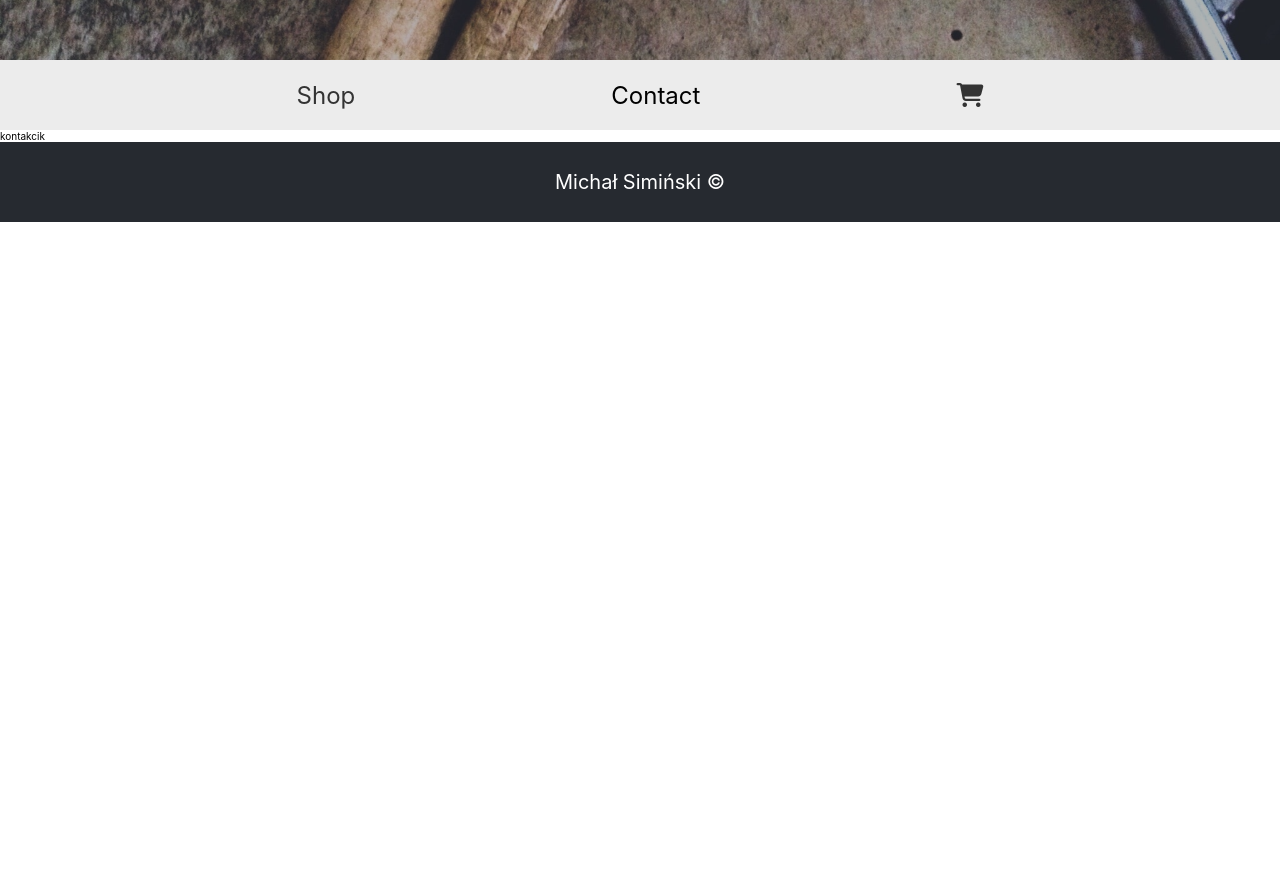
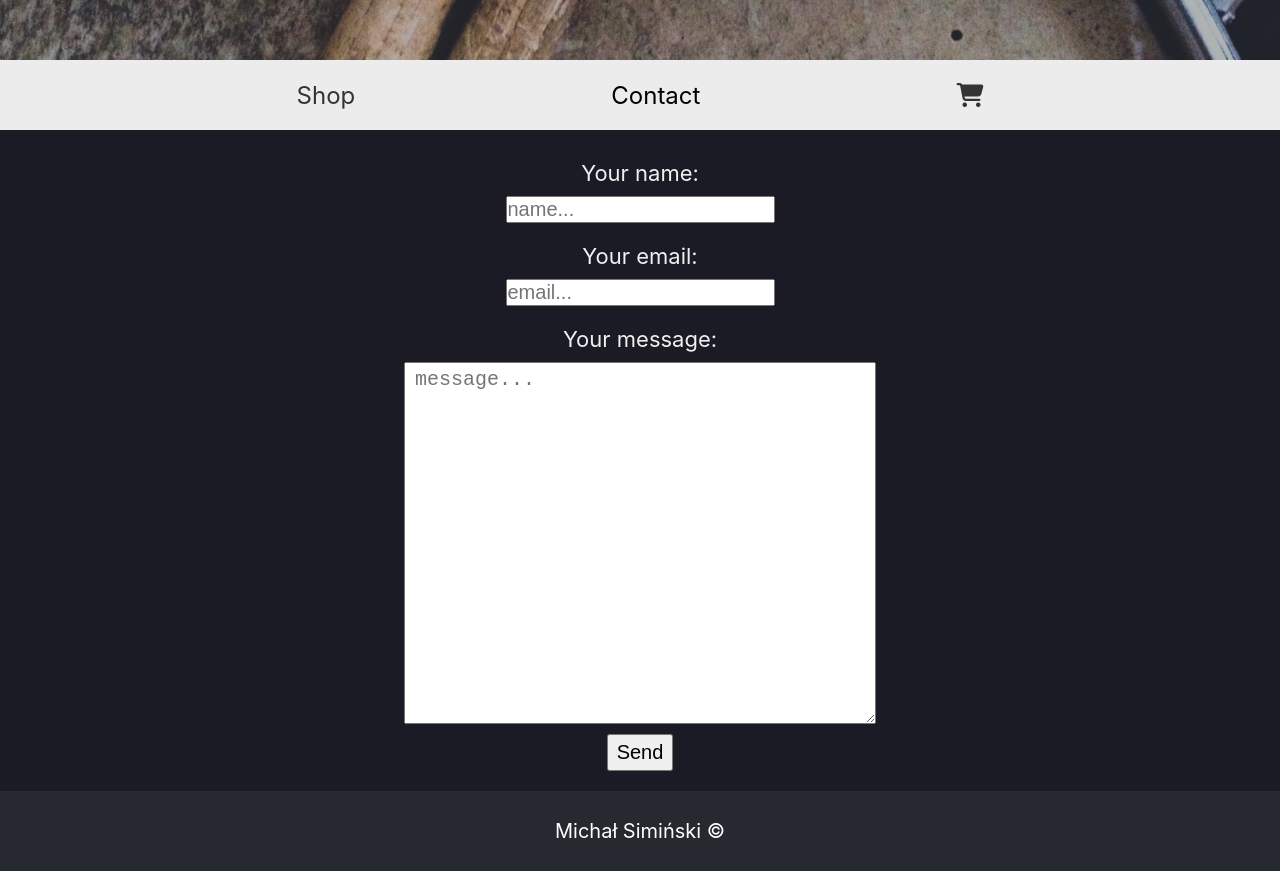
Before and after one commit to michalsiminski98/REACT--Drum-shop, a React (Create React App) app: page /contact in a window 1280 px wide. Shown: the part 540-1411 px from the top of the page. Before the commit the page ends 800 px from the top, so only its background shows below. Built offline with nearby package versions, Linux system fonts and the light colour scheme.

Commit message:
add form styles and send functions

```diff
--- a/src/components/Navigation.js
+++ b/src/components/Navigation.js
@@ -12,8 +12,8 @@ const navigationList = [
 const Navigation = () => {
 
     const menu = navigationList.map(item => (
-        <li className="navigation__li">
-            <NavLink to={item.path} exact={item.exact && item.exact}>{item.name === 'cart' ? <i class="fas fa-shopping-cart"></i> : item.name}</NavLink>
+        <li key={item.name} className="navigation__li">
+            <NavLink to={item.path} exact={item.exact && item.exact}>{item.name === 'cart' ? <i className="fas fa-shopping-cart"></i> : item.name}</NavLink>
         </li>
     ))
 
--- a/src/pages/ContactPage.js
+++ b/src/pages/ContactPage.js
@@ -1,11 +1,88 @@
-import React from 'react';
+import React, {Component} from 'react';
+import {Prompt} from 'react-router-dom';
 
-const ContactPage = () => {
+import '../styles/ContactPage.css';
+
+class ContactPage extends Component{
+
+    state={
+        nameValue:"",
+        emailValue:"",
+        messageValue:"",
+        isNameEmpty:true,
+        isEmailEmpty:true,
+        isMessageEmpty:true,
+    }
+
+    handleName = e => {
+        if(e.target.value.length > 0){
+            this.setState({
+                nameValue: e.target.value,
+                isNameEmpty: false})
+        }else this.setState({
+            nameValue: e.target.value,
+            isNameEmpty: true})
+    }
+
+    handleEmail = e => {
+        if(e.target.value.length > 0){
+            this.setState({
+                emailValue: e.target.value,
+                isEmailEmpty: false})
+        }else this.setState({
+            emailValue: e.target.value,
+            isEmailEmpty: true})
+    }
+
+    handleMessage = e => {
+        if(e.target.value.length > 0){
+            this.setState({
+                messageValue: e.target.value,
+                isMessageEmpty: false})
+        }else this.setState({
+            messageValue: e.target.value,
+            isMessageEmpty: true})
+    }
+
+    handleSubmit = e => {
+        e.preventDefault();
+        if(!this.state.isNameEmpty && !this.state.isEmailEmpty && !this.state.isMessageEmpty){
+            this.setState({
+            nameValue:"",
+            emailValue:"",
+            messageValue:"",
+            isNameEmpty:true,
+            isEmailEmpty:true,
+            isMessageEmpty:true,
+            });
+        alert('Message sent!');
+    }
+    else alert('Fill the form!');
+    }
+
+
+    render(){
     return (
-        <div>
-            kontakcik
-        </div>
+        <section className="contact">
+            <form className="contact__form">
+                <label className="contact__label"> Your name:
+                    <input value={this.state.nameValue} onChange={this.handleName} className="contact__input" type="text" placeholder="name..."/>
+                </label>
+                <label className="contact__label"> Your email:
+                    <input value={this.state.emailValue} onChange={this.handleEmail} className="contact__input" type="text" placeholder="email..."/>
+                </label>
+                <label className="contact__label"> Your message:
+                    <textarea value={this.state.messageValue} onChange={this.handleMessage} className="contact__textArea" placeholder="message..."></textarea>
+                </label>
+                <button onClick={this.handleSubmit} className="contact__button">Send</button>
+            </form>
+            <Prompt
+                when={!this.state.isNameEmpty || !this.state.isEmailEmpty || !this.state.isMessageEmpty}
+                message="Are you sure you want to leave the form?"
+            />
+        </section>
      );
+    }
 }
 
 export default ContactPage;
--- /dev/null
+++ b/src/styles/ContactPage.css
@@ -0,0 +1,45 @@
+.contact {
+  min-height: 50vh;
+  background-color: rgb(26, 27, 37);
+}
+
+.contact__form {
+  display: flex;
+  flex-direction: column;
+  align-items: center;
+  width: 60%;
+  padding: 20px 0;
+  margin: 0 auto;
+}
+
+.contact__label {
+  display: flex;
+  flex-direction: column;
+  align-items: center;
+  margin: 10px 0;
+  font-size: 2.2rem;
+  color: rgb(240, 240, 240);
+}
+
+.contact__input {
+  margin-top: 10px;
+  font-size: 2rem;
+}
+.contact__textArea {
+  margin-top: 10px;
+  padding: 5px 10px;
+  width: 450px;
+  height: 350px;
+  font-size: 2rem;
+}
+
+.contact__button {
+  padding: 5px 8px;
+  font-size: 2rem;
+}
+
+@media (max-width: 767px) {
+  .contact__textArea {
+    width: 200px;
+  }
+}
```
